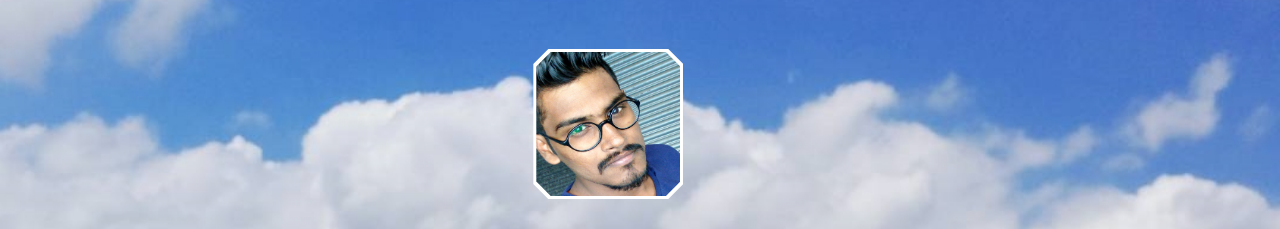
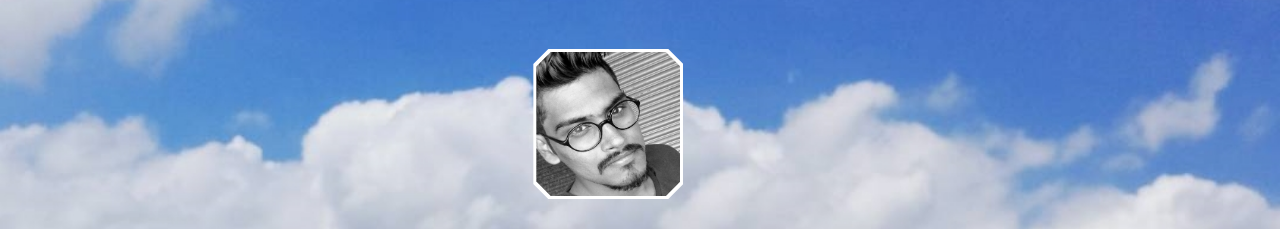
Before and after one commit to Hanu73/hanuclicks, a plain HTML site: page index.html at #!/home in a window 1280 px wide. Shown: the part 51-280 px from the top of the page. Drawn offline with Linux system fonts and the light colour scheme; a web font is replaced by a local one.

Commit message:
Photo Css changed in home.html

```diff
--- a/views/home.html
+++ b/views/home.html
@@ -4,8 +4,13 @@
         <div class="container-fluid intro "  ng-controller="homeController" id="content">
                 <div class="col-md-12 col-sm-12 hidden-xs">
 
+                  <!--  <div class="col-md-12 col-sm-12 hidden-xs" style="padding-bottom: 2.4%">
+                        <div class="col-md-12" style="text-align: -webkit-center;text-align: -moz-center;">
+                            <img src="images/hanu1.jpg" text-align="center"  class="img-responsive myImage filter1" title="sai hanuman" style="width:140px;height: 140px">
+                        </div>-->
+
                     <a href="#0" class="col-md-6 col-md-offset-5 cpm cpm_type1 cpm_type1-a1 tile section__item ">
-                        <img src="images/hanu1.jpg" class="cpm__img tile__img" alt="The avatar of Stas Melnikov">
+                        <img src="images/hanu1.jpg" class="cpm__img tile__img filter1" alt="The avatar of Stas Melnikov">
                     </a>
                     <div class="col-md-12 col-sm-12" style="margin-top: 13%">
             <h1 class="brand-heading" style="font-family: 'Federo', sans-serif;color: black"> Mobile <br> Photography </h1>
```
